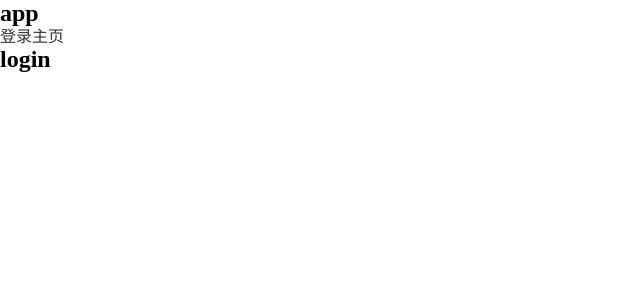
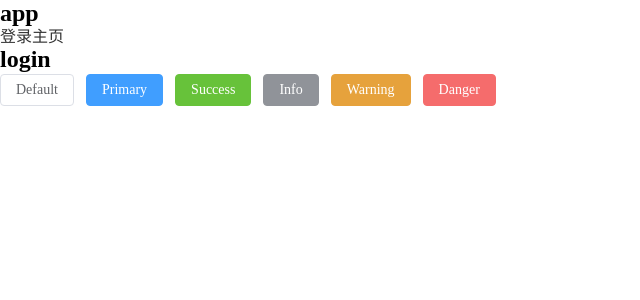
Before and after one commit to Sami-zzz/vue3-ts-management-system, a Vue app: page /#/login in a window 1280 px wide. Shown: the top 300 px of the page, without its empty margins (0-640 px from the left). Built offline with nearby package versions, Linux system fonts and the light colour scheme.

Commit message:
feat: 集成element-plus，使用自动导入

```diff
--- a/package.json
+++ b/package.json
@@ -15,6 +15,7 @@
   },
   "dependencies": {
     "axios": "^1.4.0",
+    "element-plus": "^2.3.4",
     "normalize.css": "^8.0.1",
     "pinia": "^2.0.35",
     "vue": "^3.2.47",
@@ -40,6 +41,8 @@
     "npm-run-all": "^4.1.5",
     "prettier": "^2.8.8",
     "typescript": "~5.0.4",
+    "unplugin-auto-import": "^0.15.3",
+    "unplugin-vue-components": "^0.24.1",
     "vite": "^4.3.4",
     "vue-tsc": "^1.6.4"
   },
--- a/src/App.vue
+++ b/src/App.vue
@@ -1,9 +1,18 @@
 <template>
   <div class="app">
     <h2>app</h2>
-    <RouterLink to="/login">登录</RouterLink>
-    <RouterLink to="/main">主页</RouterLink>
-    <RouterView></RouterView>
+    <router-link to="/login">登录</router-link>
+    <router-link to="/main">主页</router-link>
+    <router-view></router-view>
+
+    <el-row class="mb-4">
+      <el-button>Default</el-button>
+      <el-button type="primary">Primary</el-button>
+      <el-button type="success">Success</el-button>
+      <el-button type="info">Info</el-button>
+      <el-button type="warning">Warning</el-button>
+      <el-button type="danger">Danger</el-button>
+    </el-row>
   </div>
 </template>
 
--- a/tsconfig.app.json
+++ b/tsconfig.app.json
@@ -1,6 +1,6 @@
 {
   "extends": "@vue/tsconfig/tsconfig.dom.json",
-  "include": ["env.d.ts", "src/**/*", "src/**/*.vue"],
+  "include": ["env.d.ts", "src/**/*", "src/**/*.vue", "auto-imports.d.ts", "components.d.ts"],
   "exclude": ["src/**/__tests__/*"],
   "compilerOptions": {
     "composite": true,
--- a/vite.config.ts
+++ b/vite.config.ts
@@ -3,9 +3,22 @@
 import { defineConfig } from 'vite'
 import vue from '@vitejs/plugin-vue'
 
+import AutoImport from 'unplugin-auto-import/vite'
+import Components from 'unplugin-vue-components/vite'
+import { ElementPlusResolver } from 'unplugin-vue-components/resolvers'
+
 // https://vitejs.dev/config/
 export default defineConfig({
-  plugins: [vue()],
+  plugins: [
+    vue(),
+    //配置element-plus自动导入
+    AutoImport({
+      resolvers: [ElementPlusResolver()]
+    }),
+    Components({
+      resolvers: [ElementPlusResolver()]
+    })
+  ],
   resolve: {
     alias: {
       '@': fileURLToPath(new URL('./src', import.meta.url))
```
Also changed, not shown: auto-imports.d.ts (added, +8 -0 lines), components.d.ts (added, +17 -0 lines), 1 other file (tests, documents, lock files or other folders).
